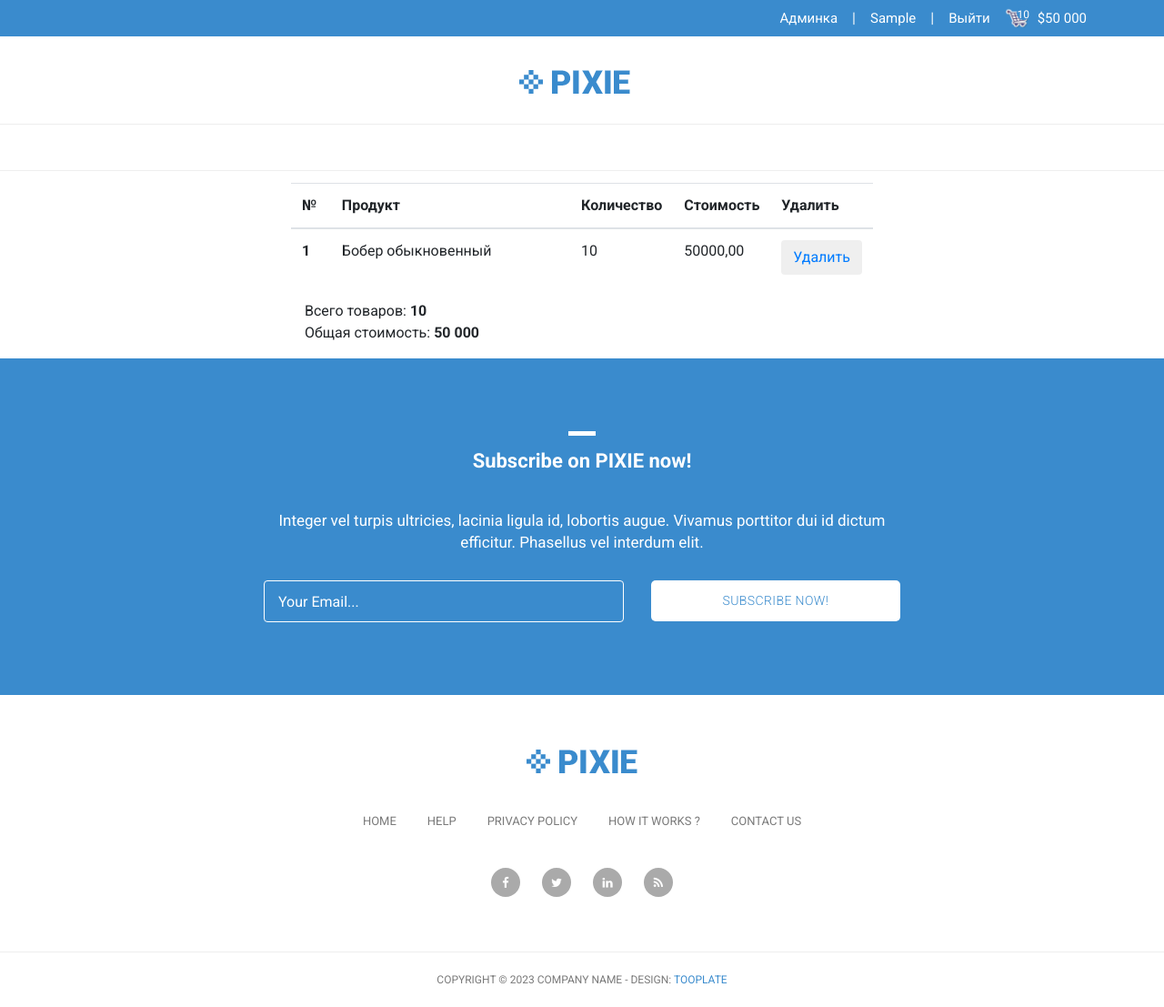
After one commit to AlexVolk51532/StepShop, a Django app: page /basket/ in a window 1280 px wide. The commit adds this page. Shown: the whole page at 91% size. Run offline with Django 4.2, Linux system fonts and the light colour scheme; a user stored in the database is signed in; data comes from the database, SQL or seed files in the repository; tables that the repository leaves empty hold one stand-in row (values such as "Sample post"); parts of the project's set-up code (start-up, migrations or seed data) failed here and were passed over; some libraries are stand-ins or nearby versions.

Commit message:
lesson_10: basket/remove

```diff
--- a/stepshop/basketapp/models.py
+++ b/stepshop/basketapp/models.py
@@ -25,3 +25,19 @@ class Basket(models.Model):
         verbose_name='время',
         auto_now_add=True,
     )
+
+    @property
+    def product_cost(self):
+        return self.product.price * self.quantity
+
+    @property
+    def total_quantity(self):
+        _items = Basket.objects.filter(user=self.user)
+        _total_quantity = sum(list(map(lambda x: x.quantity, _items)))
+        return _total_quantity
+
+    @property
+    def total_cost(self):
+        _items = Basket.objects.filter(user=self.user)
+        _total_cost = sum(list(map(lambda x: x.product_cost, _items)))
+        return _total_cost
--- a/stepshop/basketapp/views.py
+++ b/stepshop/basketapp/views.py
@@ -32,4 +32,7 @@ def basket_add(request, pk):
 
 
 def basket_remove(request, pk):
-    return render(request, 'basket/basket.html')
+    basket_record = get_object_or_404(Basket, pk=pk)
+    basket_record.delete()
+
+    return HttpResponseRedirect(request.META.get('HTTP_REFERER'))
--- a/stepshop/mainapp/views.py
+++ b/stepshop/mainapp/views.py
@@ -37,11 +37,17 @@ def product(request, pk):
     product_item = get_object_or_404(Product, pk=pk)
     category = product_item.category
 
+    basket = []
+
+    if request.user.is_authenticated:
+        basket = Basket.objects.filter(user=request.user)
+
     context = {
         'title': title,
         'links_menu': links_menu,
         'product': product_item,
         'category': category,
+        'basket': basket,
     }
 
     return render(request, 'product.html', context)
--- a/stepshop/stepshop/settings.py
+++ b/stepshop/stepshop/settings.py
@@ -128,7 +128,7 @@ STATICFILES_DIRS = (
 )
 
 MEDIA_URL = '/media/'
-MEDIA_ROOT = os.path.join(BASE_DIR, 'media')
+MEDIA_ROOT = os.path.join(BASE_DIR, 'stepshop', 'media')
 
 # Default primary key field type
 # https://docs.djangoproject.com/en/4.1/ref/settings/#default-auto-field
--- a/stepshop/stepshop/templates/base.html
+++ b/stepshop/stepshop/templates/base.html
@@ -58,11 +58,12 @@
                     <span>Войти</span>
                 </a>
                 {% endif %}
-                |
+
                 {% if basket %}
-                <a href="{#% url 'basket:view' %#}" class="basket">
-                    <span>{{ basket|length }}</span>
+                <a href="{% url 'basket:view' %}" class="basket mr-2">
+                    <span>{{ basket.0.total_quantity }} </span>
                 </a>
+                <span>${{ basket.0.total_cost|floatformat:"g" }} </span>
                 {% endif %}
 
             </div>
--- /dev/null
+++ b/stepshop/stepshop/templates/basket/basket.html
@@ -0,0 +1,47 @@
+{% extends 'base.html' %}
+{% load static %}
+
+{% block title %}{{ title|title }}{% endblock %}
+
+{% block content %}
+
+{% if user.is_authenticated %}
+    <div class="container w-50 mt-5 mb-3">
+        <div class="row basket_list">
+            <table class="table mt-3">
+                <thead>
+                <tr>
+                    <th class="col-1">№</th>
+                    <th class="col">Продукт</th>
+                    <th class="col">Количество</th>
+                    <th class="col">Стоимость</th>
+                    <th class="col">Удалить</th>
+                </tr>
+                </thead>
+                <tbody>
+                {% for item in basket %}
+                    <tr>
+                    <th scope="row">{{ forloop.counter }}</th>
+                    <td>{{ item.product }}</td>
+                    <td>{{ item.quantity }}</td>
+                    <td>{{ item.product_cost }}</td>
+                    <td>
+                        <button class="btn btn-round">
+                            <a href="{% url 'basket:remove' item.pk %}">Удалить</a>
+                        </button>
+                    </td>
+                </tr>
+                {% endfor %}
+                </tbody>
+            </table>
+        </div>
+
+        <div class="basket_summary">
+            Всего товаров: <strong>{{ basket.0.total_quantity }}</strong><br>
+            Общая стоимость: <strong>{{ basket.0.total_cost|floatformat:"g" }}</strong>
+        </div>
+
+    </div>
+{% endif %}
+
+{% endblock %}
```
Also changed, not shown: stepshop/stepshop/views.py (+10 -0 lines), stepshop/stepshop/media/product_images/Утконос.jpg (added), stepshop/stepshop/static/assets/images/basket.png, stepshop/stepshop/static/assets/images/Утконос.jpg (added), stepshop/stepshop/static/assets/images/джинсы темно синие.jpg (added), stepshop/stepshop/static/assets/images/джинсы черные.jpg (added), stepshop/stepshop/static/assets/images/джинсы.jpeg (added), stepshop/stepshop/static/assets/images/кеды Rieker.jpg (added), stepshop/stepshop/static/assets/images/кеды синие.jpg (added), stepshop/stepshop/templates/index.html (line endings or trailing spaces).
